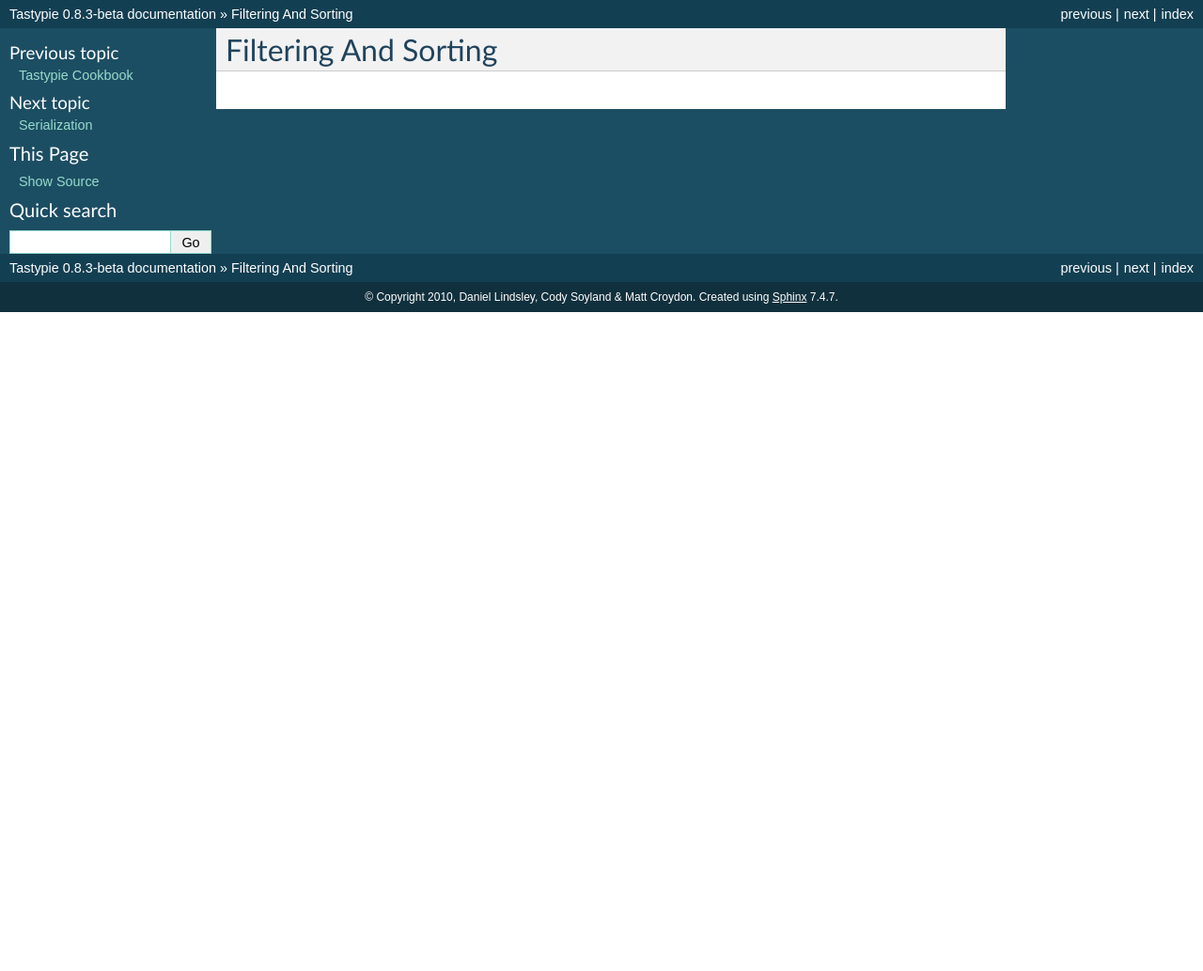
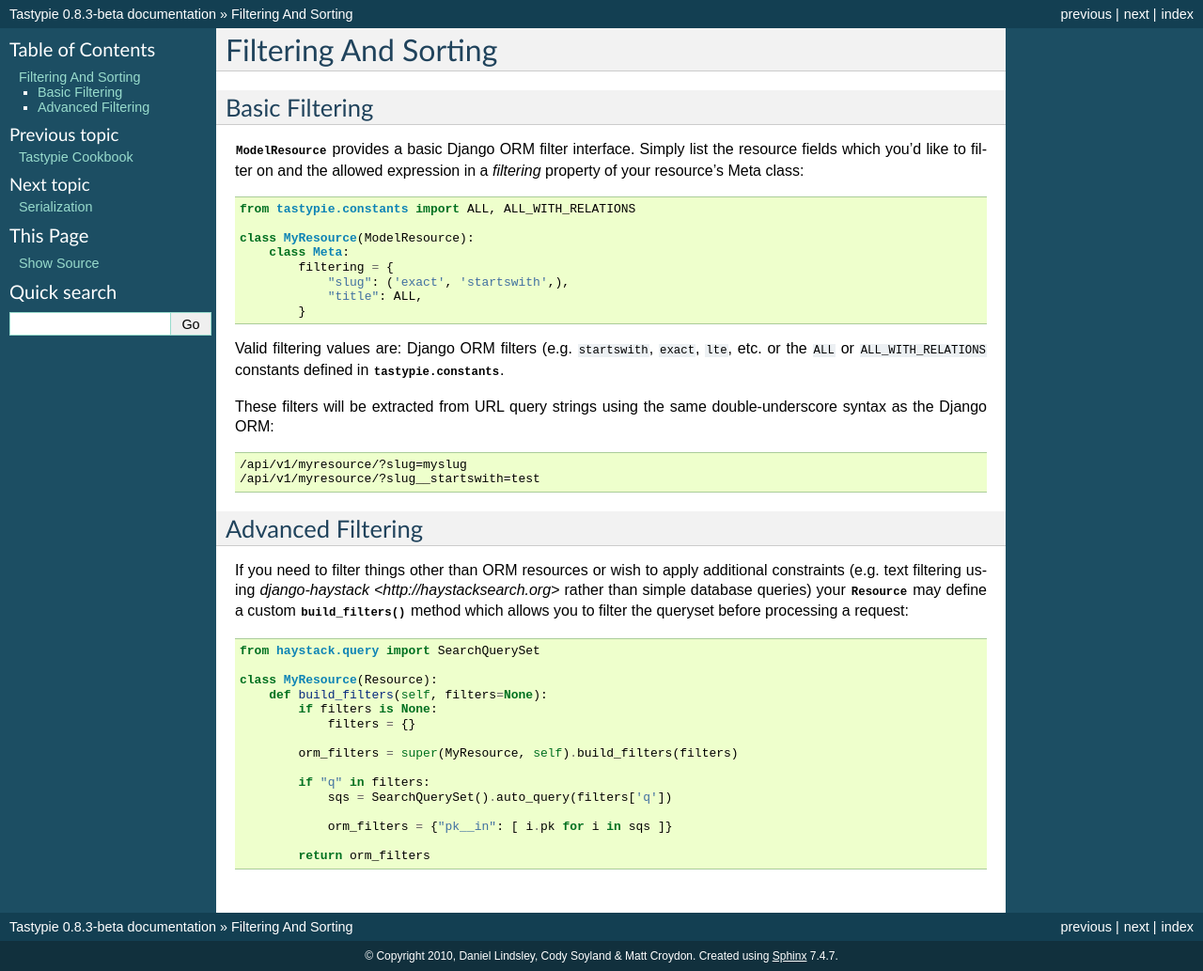
Before and after one commit to django-tastypie/django-tastypie, a Sphinx documentation site: the page built from docs/filtering_sorting.rst, in a window 1280 px wide. Shown: the whole page at 94% size. Built offline with Sphinx 7.4.7, drawn with Linux system fonts in a browser that asks for light colours; before the commit the page ends 900 px from its top, so only the background shows below that.

Commit message:
Added some basic filtering docs

```diff
--- a/docs/filtering_sorting.rst
+++ b/docs/filtering_sorting.rst
@@ -3,3 +3,56 @@
 =====================
 Filtering And Sorting
 =====================
+
+Basic Filtering
+---------------
+
+:class:`~tastypie.resources.ModelResource` provides a basic Django ORM filter
+interface. Simply list the resource fields which you'd like to filter on and
+the allowed expression in a `filtering` property of your resource's Meta
+class::
+
+    from tastypie.constants import ALL, ALL_WITH_RELATIONS
+
+    class MyResource(ModelResource):
+        class Meta:
+            filtering = {
+                "slug": ('exact', 'startswith',),
+                "title": ALL,
+            }
+
+Valid filtering values are: Django ORM filters (e.g. ``startswith``,
+``exact``, ``lte``, etc. or the ``ALL`` or ``ALL_WITH_RELATIONS`` constants
+defined in :mod:`tastypie.constants`.
+
+These filters will be extracted from URL query strings using the same
+double-underscore syntax as the Django ORM::
+
+    /api/v1/myresource/?slug=myslug
+    /api/v1/myresource/?slug__startswith=test
+
+Advanced Filtering
+------------------
+
+If you need to filter things other than ORM resources or wish to apply
+additional constraints (e.g. text filtering using `django-haystack
+<http://haystacksearch.org>` rather than simple database queries) your
+:class:`~tastypie.resources.Resource` may define a custom
+:meth:`~tastypie.resource.Resource.build_filters` method which allows you to
+filter the queryset before processing a request::
+
+    from haystack.query import SearchQuerySet
+
+    class MyResource(Resource):
+        def build_filters(self, filters=None):
+            if filters is None:
+                filters = {}
+
+            orm_filters = super(MyResource, self).build_filters(filters)
+
+            if "q" in filters:
+                sqs = SearchQuerySet().auto_query(filters['q'])
+
+                orm_filters = {"pk__in": [ i.pk for i in sqs ]}
+
+            return orm_filters
```
